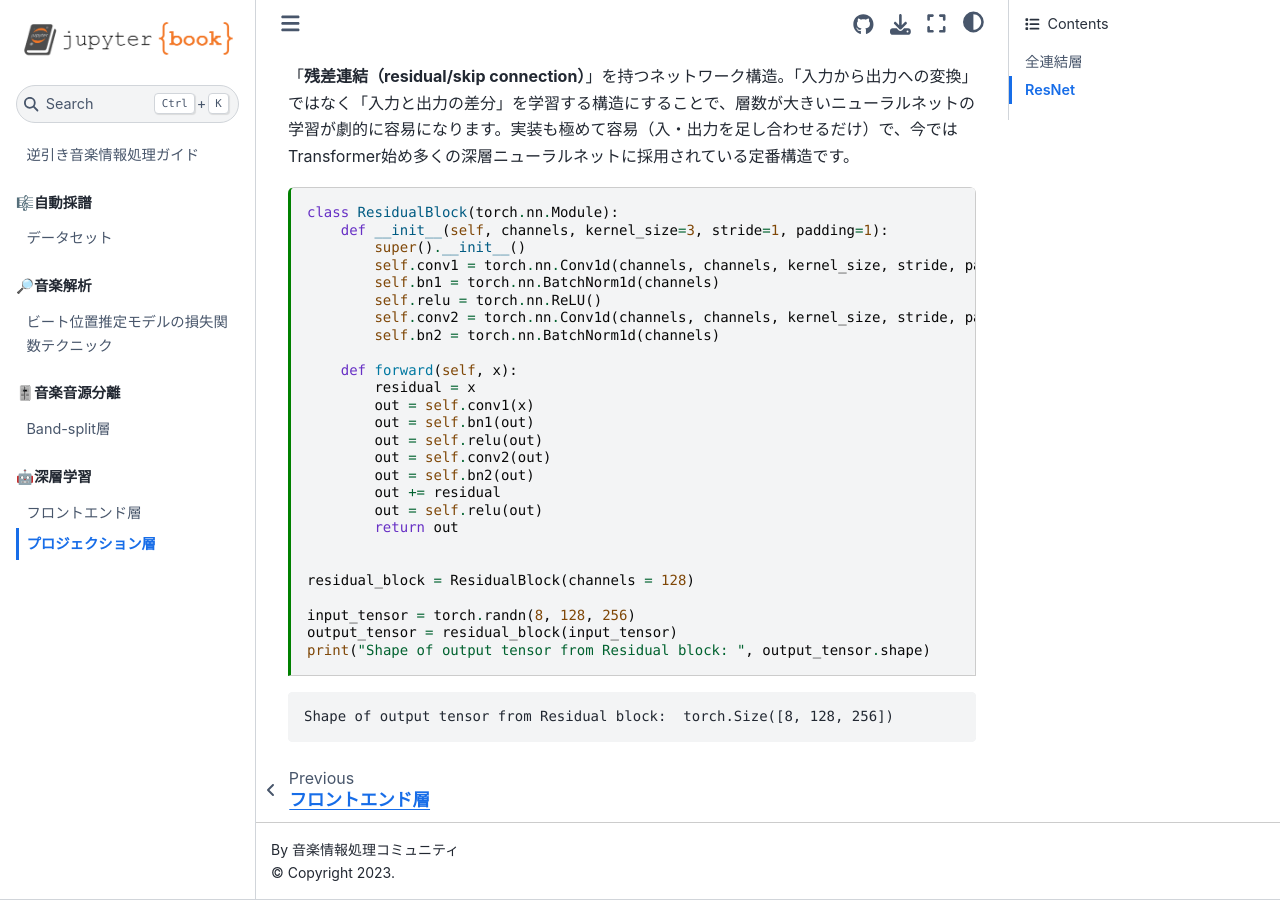
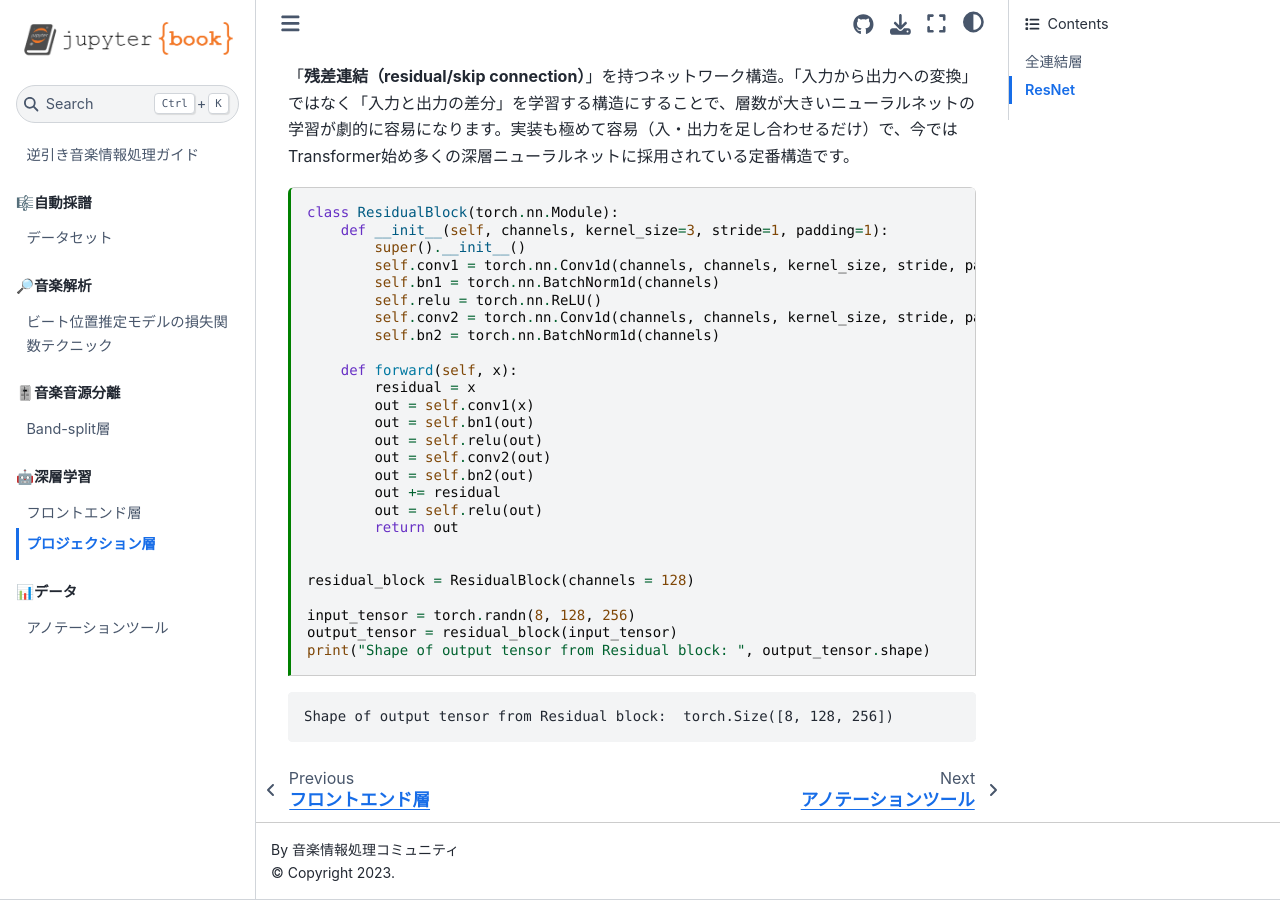
Before and after one commit to ja-MIC/Japanese-MIR-Book, a Jupyter Book: the page built from book/deep_learning/projections.ipynb, in a window 1280 px wide and 900 px high, scrolled down 816 px. Built offline with Jupyter Book 1.0.4 settings and Sphinx 7.4.7 and the Sphinx Book theme 1.1.4, drawn with Linux system fonts in a browser that asks for light colours; pages that are not in the unit, such as notebooks, are missing from menus; some of the changed lines change nothing that is shown.

Commit message:
「アノテーションツール」ページを追加

```diff
--- a/book/_toc.yml
+++ b/book/_toc.yml
@@ -34,3 +34,6 @@
       #- file: deep_learning/bottleneck
       #- file: deep_learning/architectures
       #- file: deep_learning/paradigms
+  - caption: '📊データ'
+    chapters:
+      - file: data/annotation_tools
--- /dev/null
+++ b/book/data/annotation_tools.md
@@ -0,0 +1,103 @@
+# アノテーションツール
+
+他の分野と比べると、音楽データに関するアノテーションは以下のような特徴があります。
+* メロディー・コード・キー・リズム・歌詞・楽器編成など、複数の要素が混在するため、アノテーションのフォーマットも多種多様である
+* 拍や音符など、時間情報の精度が求められる場合が多い
+
+同じく音を扱う**音声認識**分野では、多数の便利なアノテーションツールが存在しており、タスクによっては音楽アノテーションでも活用できるかもしれません。しかしいざやってみると、ちょっと痒い所に手が届いてない部分もあります。たとえば、
+* ラベルのタイミング情報をビートグリッドにスナップさせたい
+* 繰り返しが多いので、いちいち入力せずコピペで時短したい
+* （拍・音符・コードなど）ラベルの正確さを音で確認したい
+
+こういった要件を満たすツールは案外見つけにくいです。
+
+故に音楽データのアノテーションには特殊なツールが必要になる場合があります。本ページでは音楽データのアノテーションに利用できるツールを紹介します。
+
+
+# Audacity
+
+https://www.audacityteam.org/
+
+![alt text](assets/audacity.png)
+
+定番のフリー音編集ツールです。
+
+アノテーションツールとしては単純で、区間ラベルのみ対応しています。選択した区間にラベルを付与し、テキストデータに出力することができます。
+
+VAMPプラグインをサポートしており、音楽解析プラグインを用いて仮ラベルを作ったり、ラベル作成用のビートグリッドを作成することができます。ビートグリッドのラベルがあれば、ほかのラベルを編集する際、ビートグリッドにスナップさせることができます。
+
+# Sonic Visualiser
+
+https://www.sonicvisualiser.org/
+
+![Sonic Visualiser](assets/sonicvisualiser.png)
+
+Queen Mary University of London (QMUL)の音楽研究グループが開発したツールです。その名の通り、音声の特徴量や音声ラベル可視化の定番ツールです。Audacityよりも見やすい高度な可視化機能が備わっており、様々な形式のアノテーションを表示することができます。
+
+境界線のタイミングでクリック音を鳴らす機能もあり、ラベルと原曲のタイミング確認に便利です。
+
+こちらもVAMPプラグインをサポートしており、音楽解析プラグインを利用できます。
+
+
+
+
+# Tony
+
+https://www.sonicvisualiser.org/tony/index.html
+
+![Sonic Visualiser](assets/tony.png)
+
+同じくQMULが開発した、**ソロボーカルの音高アノテーション**に特化したツールです。
+
+基本周波数を自動解析し、ノートレベルの情報に自動変換します。ユーザーはノートの音高や分割を修正することで、正しい音高アノテーションを作ることができます。
+
+# wavesurfer.js / peaks.js
+
+https://waveform.prototyping.bbc.co.uk/
+
+https://wavesurfer.xyz/
+
+そのまま使えるツールではなく、ブラウザベースのアノテーションツールを作るためのJSコンポーネントです。自作するのがなかなか難しいオーディオプレイヤー機能や、アノテーションを付けるための機能が備わっています。
+
+wavesurfer.jsは主にオーディオプレイヤーとして開発されており、[プラグイン](https://wavesurfer.xyz/examples/?regions.js)を用いてアノテーション表示・編集する機能を実現することができます。
+
+スペクトログラムを表示するプラグインもあり、拡張性は高いです。
+
+![wavesurfer.js](assets/wavesurferjs.png)
+
+peaks.jsは最初からアノテーションツールとして開発されており、セグメントやマーカーを追加する機能が備わっています。
+
+![peaks.js](assets/peaksjs.png)
+
+理想のアノテーションツールが見つからなければ、自分で作ってしまうのも手かもしれません。実際に、wavesurfer.jsを基に開発されたアノテーションツールは幾つか存在します。
+
+[EchoML](https://github.com/ritazh/EchoML)
+
+[audio-annotator](https://github.com/CrowdCurio/audio-annotator)
+
+# DAW
+
+![Studio One](assets/studioone.png)
+
+音楽編集に特化した高機能ソフトなだけあって、DAWは極めて優秀なアノテーションツールになり得ます。
+
+例えば自動採譜タスクに使う音符形式のアノテーションであれば、間違いなくうってつけでしょう。DAW内で音符を編集し、MIDIデータを出力するだけです。[Melodyne](https://shop.celemony.com/cgi-bin/WebObjects/CelemonyShop.woa)で仮ラベルを生成できれば、もっと効率良く作業できます。
+
+MIDI以外の形式のアノテーションの場合、標準的なアノテーションフォーマットを直接出力できる訳ではないので、**MIDIデータに出力してから変換する**など、フォーマットの変換作業も織り込んでアノテーション方法を設計する必要があります。
+
+それでも、スナップしたいビートグリッドが備わっているし、コピペはもちろん、ラベルを音で確認することもできるなど、色々メリットがあります。最近のDAWは高度な解析機能が備わっている製品も多く、正確なビートグリッドや仮ラベルを用意することも難しくないので、利用する価値は大いにあるはずです。
+
+一例として、**Presonus Studio One**の機能を駆使し、音楽コード進行アノテーションを作成する手順を紹介します。
+1. オーディオトラックに音楽オーディオデータを取り込む
+![Studio One](assets/studio_one1.png)
+1. オーディオクリップの右クリックメニューから、テンポとビートグリッド検出を行う
+![Studio One](assets/studio_one2.png)
+1. オーディオクリップの右クリックメニューから、コード検出を実行し、仮ラベルを生成する
+![Studio One](assets/studio_one3.png)
+1. 編集機能で、コードラベルを修正する。Studio Oneのコードセレクターはコードの音を鳴らしてくれるので、聞き比べながら選ぶことができます。繰り返しがある場合、既に修正済の部分からコピペすれば効率的です
+![Studio One](assets/studio_one4.png)
+1. コードトラックを全選択し、MIDIトラックにドラッグすると、コードのMIDIノートが生成される。ここでもう一度、通しで音を確認することもできます。
+![Studio One](assets/studio_one5.png)
+1. MIDIトラックをMIDIファイルに変換する
+![Studio One](assets/studio_one6.png)
+1. MIDIデータからコード名を特定し、アノテーションフォーマットに変換する
```
Also changed, not shown: book/data/assets/audacity.png (added), book/data/assets/peaksjs.png (added), book/data/assets/sonicvisualiser.png (added), book/data/assets/studio_one1.png (added), book/data/assets/studio_one2.png (added), book/data/assets/studio_one3.png (added), book/data/assets/studio_one4.png (added), book/data/assets/studio_one5.png (added), book/data/assets/studio_one6.png (added), book/data/assets/studioone.png (added), book/data/assets/tony.png (added), book/data/assets/wavesurferjs.png (added).
